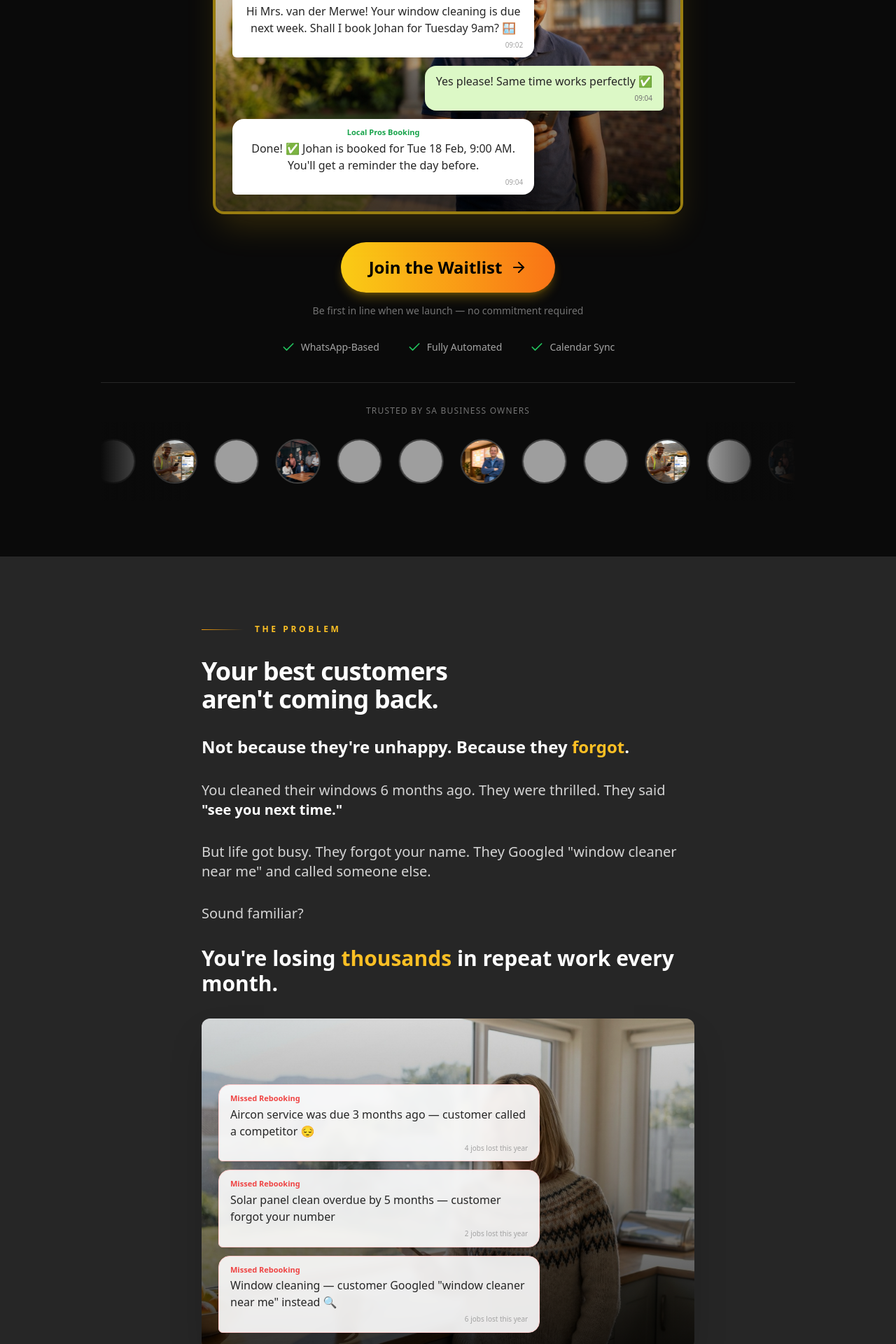
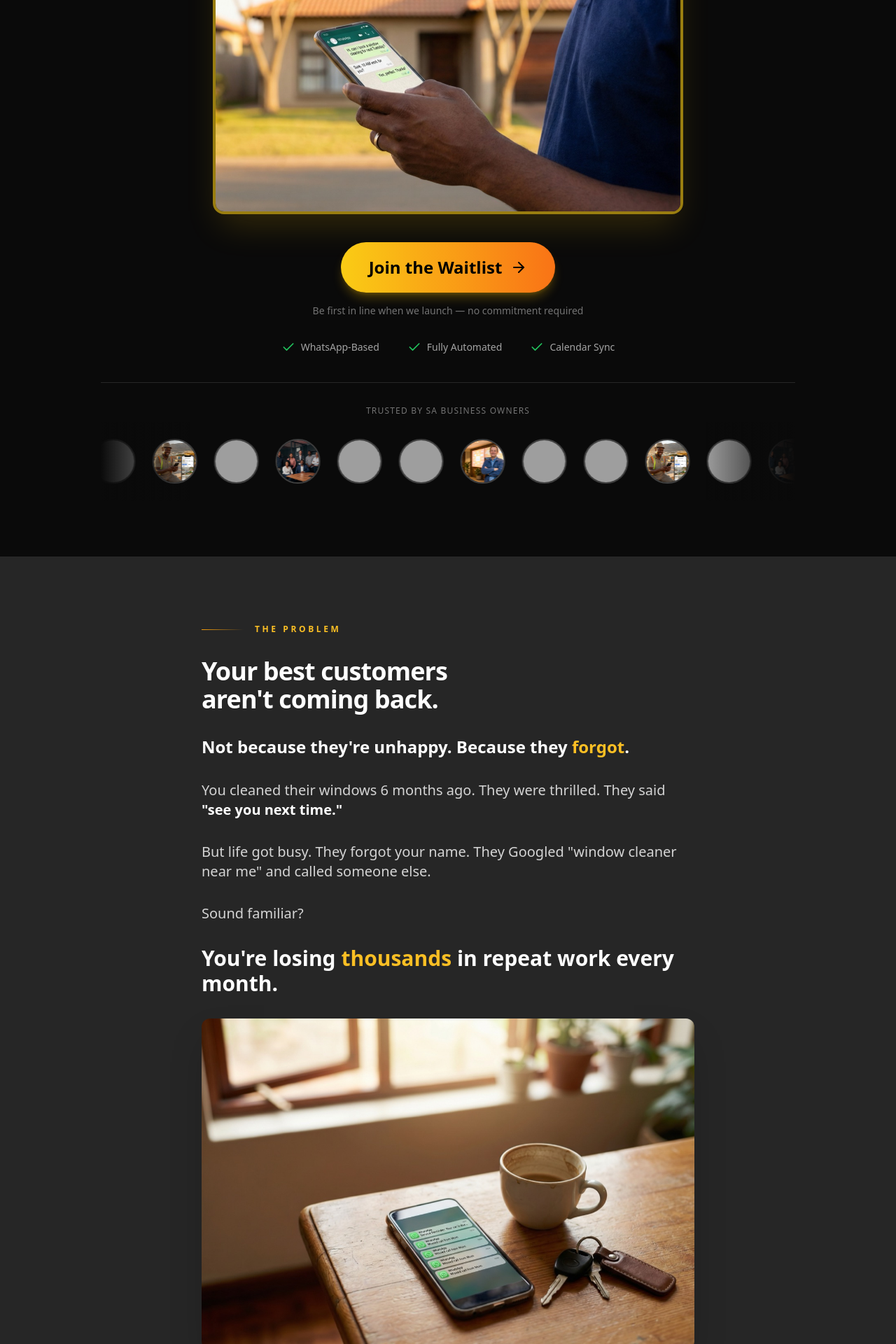
Before and after one commit to localbizonline/localprosstudio, a React (Vite) app: page /recurring-service-booking-system in a window 1280 px wide. Shown: the part 640-2560 px from the top of the page at 70% size. Built offline with nearby package versions, Linux system fonts and the light colour scheme; grey boxes are pictures that could not be loaded.

Commit message:
Replace CSS bubble overlays with AI-generated WhatsApp images
Hero: contractor holding phone showing WhatsApp booking conversation
Problem section: phone on table with missed service reminder notifications

Co-Authored-By: Claude Opus 4.6 <noreply@anthropic.com>

```diff
--- a/src/components/RecurringServicesLetterPage.tsx
+++ b/src/components/RecurringServicesLetterPage.tsx
@@ -12,8 +12,8 @@ import heroContractorHandshake from '../assets/images/Reviews/hero-contractor-ha
 import contractorConfidentReviews from '../assets/images/Reviews/contractor-confident-reviews.jpg';
 
 // Content images — unique recurring services images
-import recurringHeroContractor from '../assets/images/recurring-services/recurring-hero-contractor-calendar.jpg';
-import recurringHomeownerForgot from '../assets/images/recurring-services/recurring-homeowner-forgot.jpg';
+import recurringHeroWhatsapp from '../assets/images/recurring-services/recurring-hero-whatsapp-booking.jpg';
+import recurringMissedRebookings from '../assets/images/recurring-services/recurring-missed-rebookings.jpg';
 import recurringContractorLogging from '../assets/images/recurring-services/recurring-contractor-logging-job.jpg';
 import recurringWhatsappPhone from '../assets/images/recurring-services/recurring-whatsapp-phone-closeup.jpg';
 import recurringWindowCleaner from '../assets/images/recurring-services/recurring-window-cleaner-working.jpg';
@@ -110,39 +110,13 @@ const RecurringServicesLetterPage = () => {
               The "Set & Forget" Rebooking System That Fills Your Calendar While You Work
             </p>
 
-            {/* Hero Image with WhatsApp Bubbles */}
-            <div className="relative max-w-2xl mx-auto mb-10 rounded-2xl overflow-hidden shadow-2xl shadow-yellow-500/20 border-4 border-yellow-400/60">
+            {/* Hero Image - WhatsApp booking conversation on phone */}
+            <div className="max-w-2xl mx-auto mb-10 rounded-2xl overflow-hidden shadow-2xl shadow-yellow-500/20 border-4 border-yellow-400/60">
               <img
-                src={recurringHeroContractor}
-                alt="SA contractor checking his booking calendar on phone outside suburban home"
+                src={recurringHeroWhatsapp}
+                alt="Contractor holding phone showing WhatsApp booking conversation for window cleaning"
                 className="w-full object-cover"
               />
-              {/* WhatsApp bubble overlay */}
-              <div className="absolute inset-0 bg-gradient-to-t from-black/70 via-black/30 to-black/10 flex flex-col justify-end p-4 md:p-6 gap-2.5 md:gap-3">
-                {/* Incoming bubble - system */}
-                <div className="flex justify-start">
-                  <div className="bg-white rounded-2xl rounded-bl-md px-4 py-2.5 max-w-[85%] md:max-w-[70%] shadow-lg">
-                    <p className="text-[11px] text-green-600 font-bold mb-0.5">Local Pros Booking</p>
-                    <p className="text-neutral-800 text-sm md:text-base">Hi Mrs. van der Merwe! Your window cleaning is due next week. Shall I book Johan for Tuesday 9am? 🪟</p>
-                    <p className="text-[10px] text-neutral-400 text-right mt-1">09:02</p>
-                  </div>
-                </div>
-                {/* Reply bubble - customer */}
-                <div className="flex justify-end">
-                  <div className="bg-[#dcf8c6] rounded-2xl rounded-br-md px-4 py-2.5 max-w-[75%] md:max-w-[60%] shadow-lg">
-                    <p className="text-neutral-800 text-sm md:text-base">Yes please! Same time works perfectly ✅</p>
-                    <p className="text-[10px] text-neutral-500 text-right mt-1">09:04</p>
-                  </div>
-                </div>
-                {/* Confirmation bubble */}
-                <div className="flex justify-start">
-                  <div className="bg-white rounded-2xl rounded-bl-md px-4 py-2.5 max-w-[85%] md:max-w-[70%] shadow-lg">
-                    <p className="text-[11px] text-green-600 font-bold mb-0.5">Local Pros Booking</p>
-                    <p className="text-neutral-800 text-sm md:text-base">Done! ✅ Johan is booked for Tue 18 Feb, 9:00 AM. You'll get a reminder the day before.</p>
-                    <p className="text-[10px] text-neutral-400 text-right mt-1">09:04</p>
-                  </div>
-                </div>
-              </div>
             </div>
 
             {/* CTA Button */}
@@ -224,40 +198,12 @@ const RecurringServicesLetterPage = () => {
             You're losing <span className="text-amber-400">thousands</span> in repeat work every month.
           </p>
 
-          {/* Image with WhatsApp bubbles showing lost bookings */}
-          <div className="relative w-full rounded-xl overflow-hidden shadow-2xl">
-            <img
-              src={recurringHomeownerForgot}
-              alt="Homeowner forgetting to rebook her service"
-              className="w-full object-cover"
-            />
-            <div className="absolute inset-0 bg-gradient-to-t from-black/80 via-black/40 to-black/15 flex flex-col justify-end p-4 md:p-6 gap-2.5 md:gap-3">
-              {/* Missed booking - aircon */}
-              <div className="flex justify-start">
-                <div className="bg-white/90 backdrop-blur-sm rounded-2xl rounded-bl-md px-4 py-2.5 max-w-[85%] md:max-w-[70%] shadow-lg border border-red-200">
-                  <p className="text-[11px] text-red-500 font-bold mb-0.5">Missed Rebooking</p>
-                  <p className="text-neutral-800 text-sm md:text-base">Aircon service was due 3 months ago — customer called a competitor 😔</p>
-                  <p className="text-[10px] text-neutral-400 text-right mt-1">4 jobs lost this year</p>
-                </div>
-              </div>
-              {/* Missed booking - solar */}
-              <div className="flex justify-start">
-                <div className="bg-white/90 backdrop-blur-sm rounded-2xl rounded-bl-md px-4 py-2.5 max-w-[85%] md:max-w-[70%] shadow-lg border border-red-200">
-                  <p className="text-[11px] text-red-500 font-bold mb-0.5">Missed Rebooking</p>
-                  <p className="text-neutral-800 text-sm md:text-base">Solar panel clean overdue by 5 months — customer forgot your number</p>
-                  <p className="text-[10px] text-neutral-400 text-right mt-1">2 jobs lost this year</p>
-                </div>
-              </div>
-              {/* Missed booking - window cleaning */}
-              <div className="flex justify-start">
-                <div className="bg-white/90 backdrop-blur-sm rounded-2xl rounded-bl-md px-4 py-2.5 max-w-[85%] md:max-w-[70%] shadow-lg border border-red-200">
-                  <p className="text-[11px] text-red-500 font-bold mb-0.5">Missed Rebooking</p>
-                  <p className="text-neutral-800 text-sm md:text-base">Window cleaning — customer Googled "window cleaner near me" instead 🔍</p>
-                  <p className="text-[10px] text-neutral-400 text-right mt-1">6 jobs lost this year</p>
-                </div>
-              </div>
-            </div>
-          </div>
+          {/* Image - missed WhatsApp notifications on phone */}
+          <img
+            src={recurringMissedRebookings}
+            alt="Phone on table showing missed WhatsApp service reminder notifications"
+            className="w-full rounded-xl shadow-2xl"
+          />
 
           <p className="text-lg md:text-xl text-neutral-300">
             The customers are there. The demand is there. They <strong className="text-white">want</strong> your service again.
```
Also changed, not shown: src/assets/images/recurring-services/recurring-hero-whatsapp-booking.jpg (added), src/assets/images/recurring-services/recurring-missed-rebookings.jpg (added).
